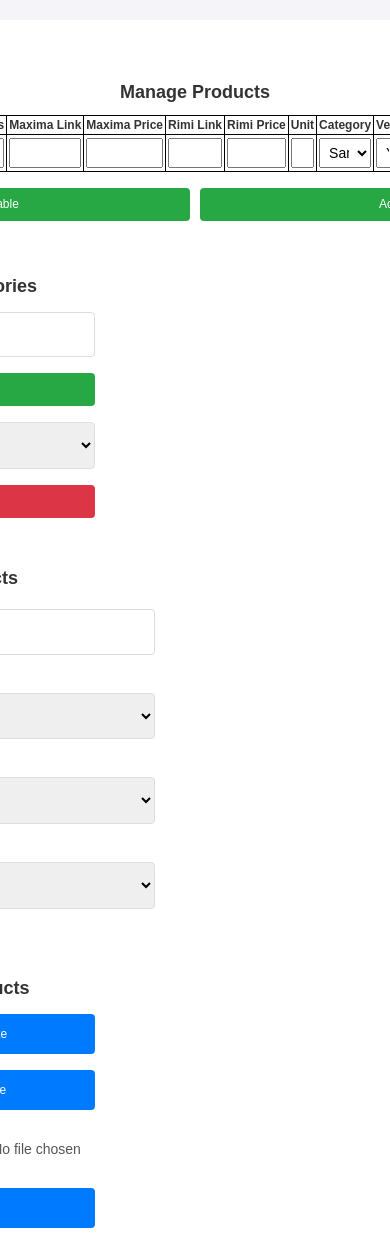
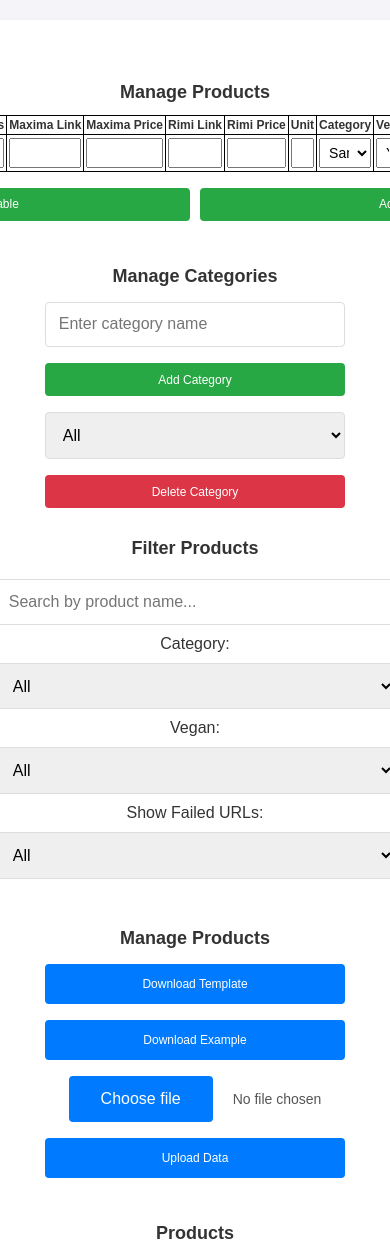
Before and after one commit to maximalian/ProLabD, a Flask app: template templates/manage_products.html in a window 390 px wide; the page is wider, and only the part inside the window is pictured. Shown: the top 1259 px of that part. Run offline with Flask 3, Linux system fonts and the light colour scheme; the template is opened without the code that fills it: most values are stand-ins (such as "Sample title", 1, 10 or a date in 2020); some libraries are stand-ins or nearby versions.

Commit message:
Update manage_products.css

```diff
--- a/static/css/manage_products.css
+++ b/static/css/manage_products.css
@@ -279,19 +279,23 @@ td:has(button) {
 }
 
 
-@media (max-width: 768px) {
+@media (max-width: 1100px) {
     .manage-container {
         flex-direction: column;
         padding: 10px;
         gap: 15px;
+        align-items: center;
+        justify-content: center;
     }
 
     .manage-categories,
     .filters-container,
     .manage-products {
         flex: 1 1 100%;
-        max-width: 100%;
-        padding: 10px;
+        max-width: 500px;
+        width: 100%;
+        margin: 0 auto;
+        text-align: center;
     }
 
     table {
```
